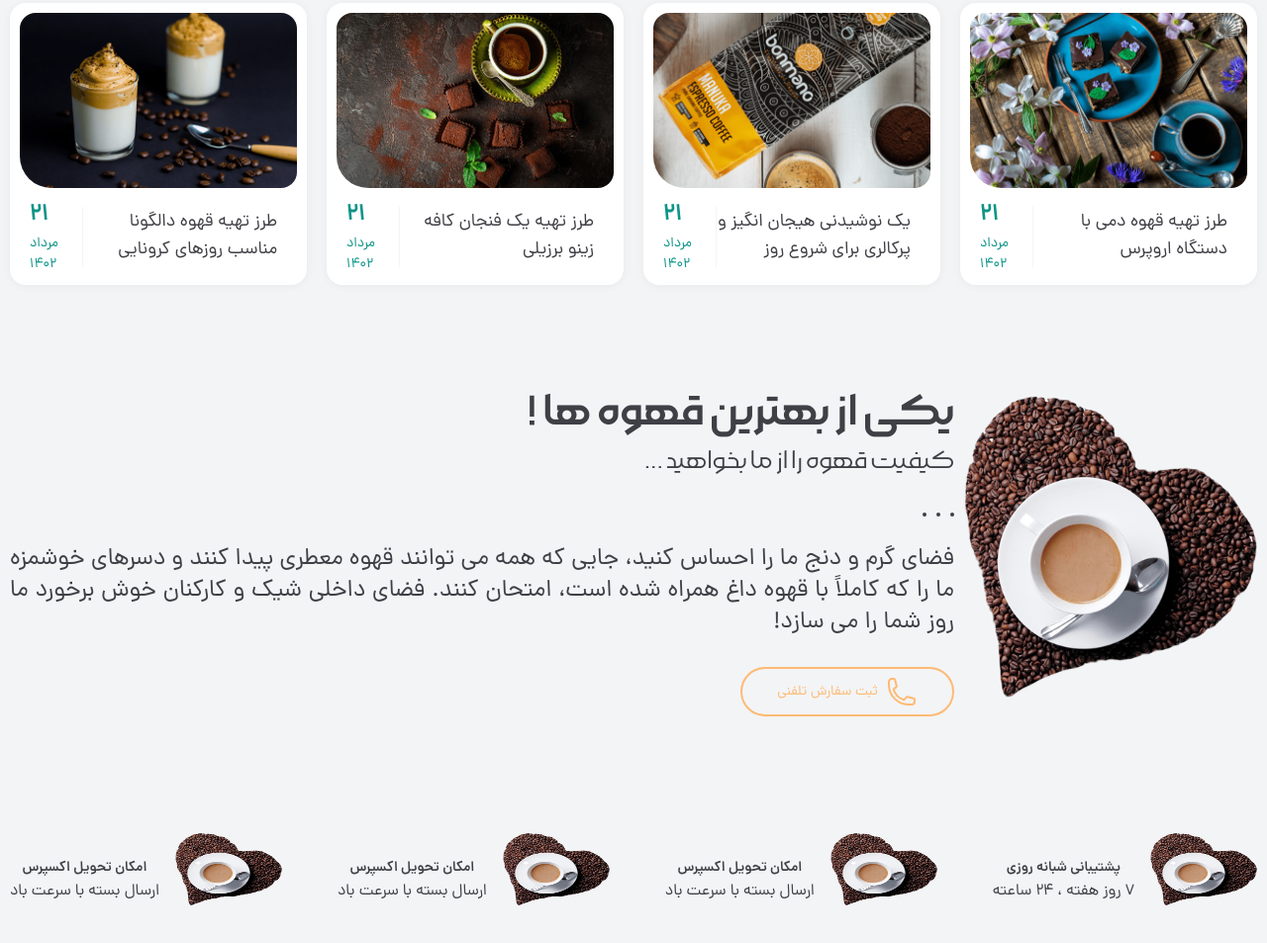
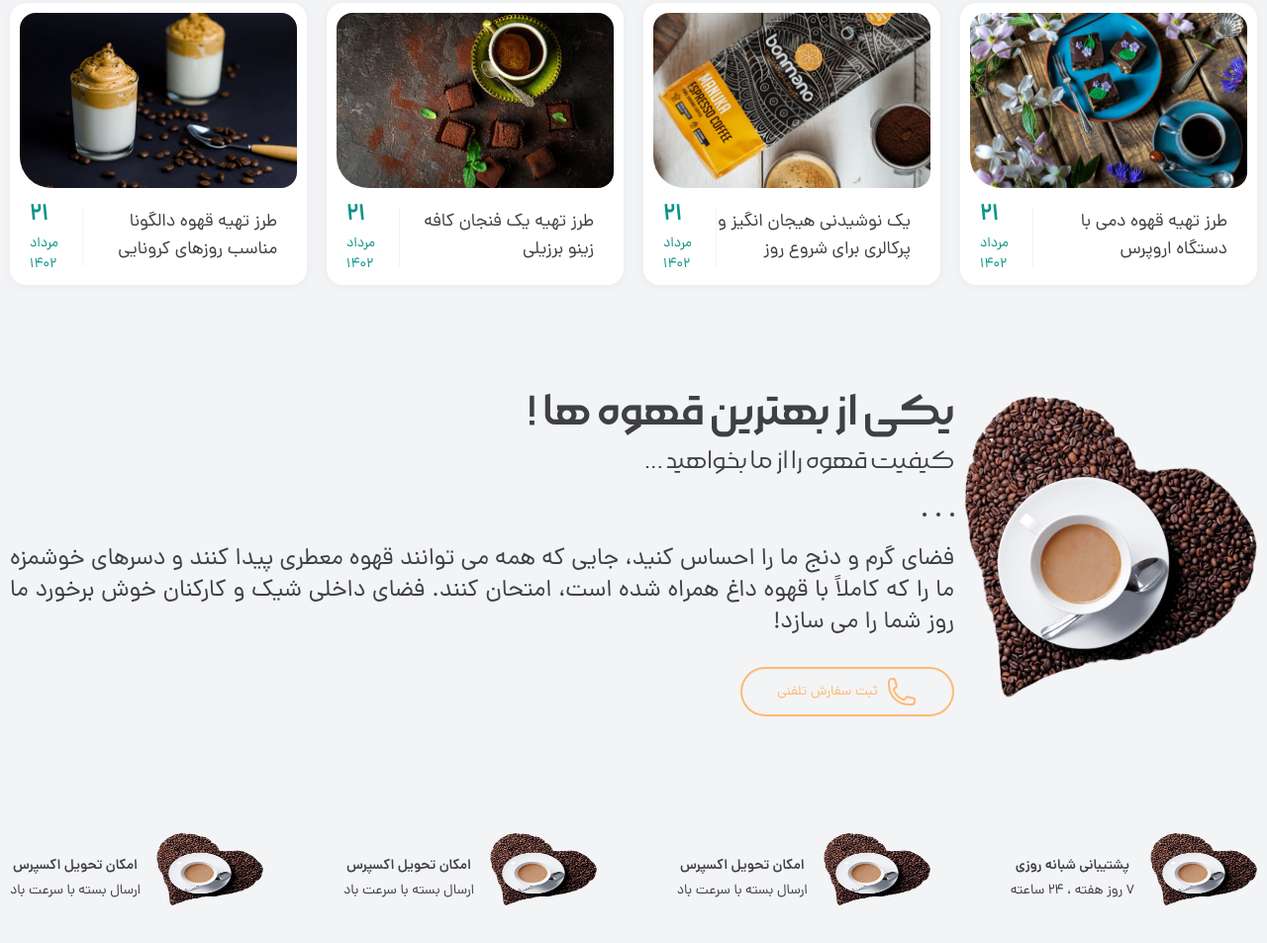
Before and after one commit to alirezatalebizadeh/cofee-shop, a website: page public/index.html in a window 1280 px wide. Shown: the part 3863-4816 px from the top of the page at 99% size. Drawn offline with Linux system fonts and the light colour scheme.

Commit message:
styling contact-us

```diff
--- a/public/index.html
+++ b/public/index.html
@@ -2864,14 +2864,14 @@
                 <img src="./images/contact.png" class="max-w-[108px] md:w-[108px] md:max-h-[73px] mx-auto mb-5" alt="">
                 <div class="text-zinc-700 dark:text-white text-center">
                   <h3 class="font-DanaDemiBold text-sm/6">پشتیبانی شبانه روزی</h3>
-                  <p>7 روز هفته ، 24 ساعته</p>
+                  <p class="text-xs md:text-sm/7 font-Dana">7 روز هفته ، 24 ساعته</p>
                 </div>
               </div>
               <div class="md:flex items-center gap-x-4">
                 <img src="./images/contact.png" class="max-w-[108px] md:w-[108px] md:max-h-[73px] mx-auto mb-5" alt="">
                 <div class="text-zinc-700 dark:text-white text-center">
                   <h3 class="font-DanaDemiBold text-sm/6">امکان تحویل اکسپرس</h3>
-                  <p>ارسال بسته با سرعت باد</p>
+                  <p class="text-xs md:text-sm/7 font-Dana">ارسال بسته با سرعت باد</p>
                 </div>
               </div>
               <div class="hidden absolute top-1/2 right-1/2 translate-x-1/2">
@@ -2882,14 +2882,14 @@
                 <img src="./images/contact.png" class="max-w-[108px] md:w-[108px] md:max-h-[73px] mx-auto mb-5" alt="">
                 <div class="text-zinc-700 dark:text-white text-center">
                   <h3 class="font-DanaDemiBold text-sm/6">امکان تحویل اکسپرس</h3>
-                  <p>ارسال بسته با سرعت باد</p>
+                  <p class="text-xs md:text-sm/7 font-Dana">ارسال بسته با سرعت باد</p>
                 </div>
               </div>
               <div class="md:flex items-center gap-x-4">
                 <img src="./images/contact.png" class="max-w-[108px] md:w-[108px] md:max-h-[73px] mx-auto mb-5" alt="">
                 <div class="text-zinc-700 dark:text-white text-center">
                   <h3 class="font-DanaDemiBold text-sm/6">امکان تحویل اکسپرس</h3>
-                  <p>ارسال بسته با سرعت باد</p>
+                  <p class="text-xs md:text-sm/7 font-Dana">ارسال بسته با سرعت باد</p>
                 </div>
               </div>
             </div>
```
Also changed, not shown: public/styles/app.css.
